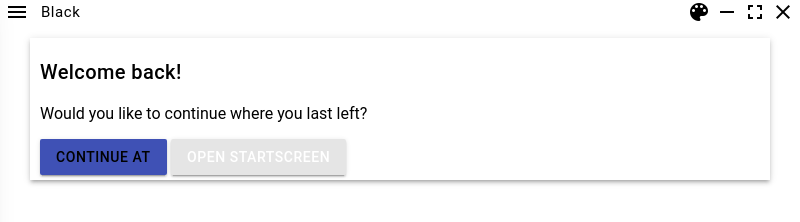
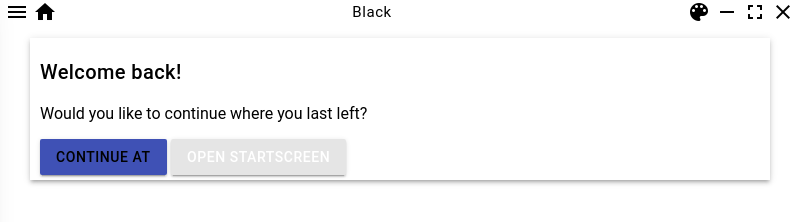
Before and after one commit to Void-Cat/Black, an Electron app: page assets/index.html in a window 800 px wide. Drawn offline with Linux system fonts and the light colour scheme; no server answers.

Commit message:
New title-bar
Added home button and moved title to center.

```diff
--- a/assets/index.html
+++ b/assets/index.html
@@ -10,12 +10,12 @@
   </head>
   <body class="mdc-typography mdc-theme--dark">
 
-    <header>
+    <header style="text-align: center;">
       <div style="float: left">
         <i id="menu-btn" class="native-btn material-icons" style="display: inline;">menu</i>
-        &nbsp;
-        <h1 class="mdc-typography--subheading1" style="margin: 0; display: inline; vertical-align: top; cursor: default;">Black</h1>
+        <i id="home-btn" class="native-btn material-icons" onclick="swapper.swap('home')" style="display: inline;">home</i>
       </div>
+      <h1 class="mdc-typography--subheading1" style="margin: 0; display: inline; vertical-align: top; cursor: default;">Black</h1>
       <div style="float: right;">
         <i id="theme-btn" class="native-btn material-icons">color_lens</i>
         <i id="min-btn" class="native-btn material-icons">remove</i>
```
